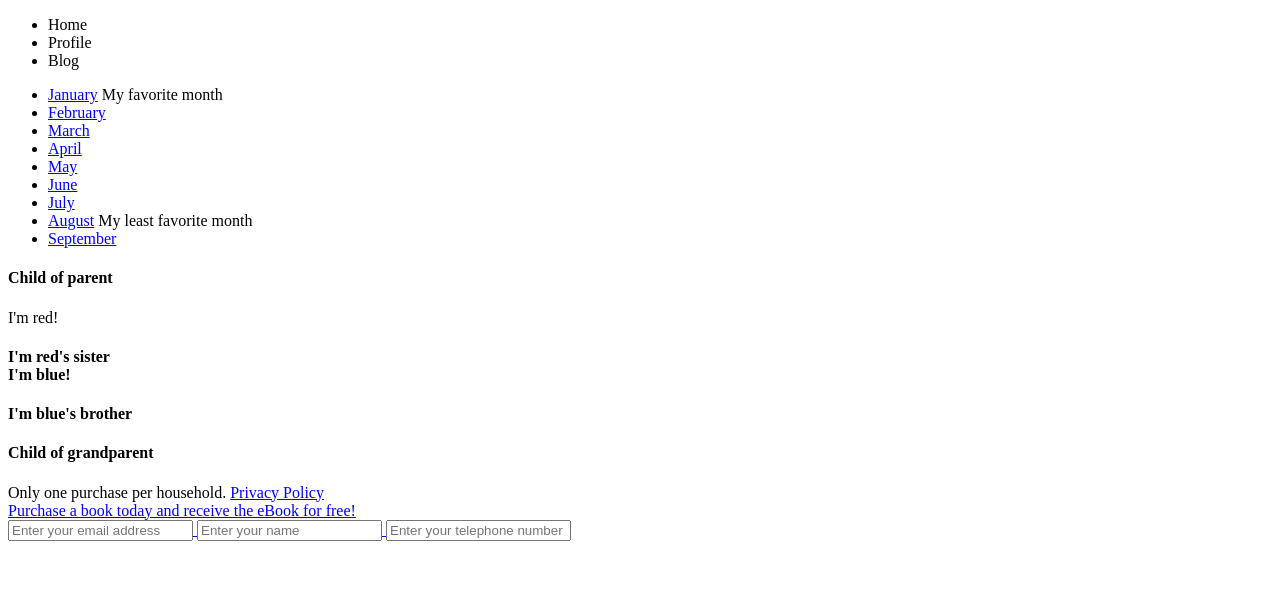
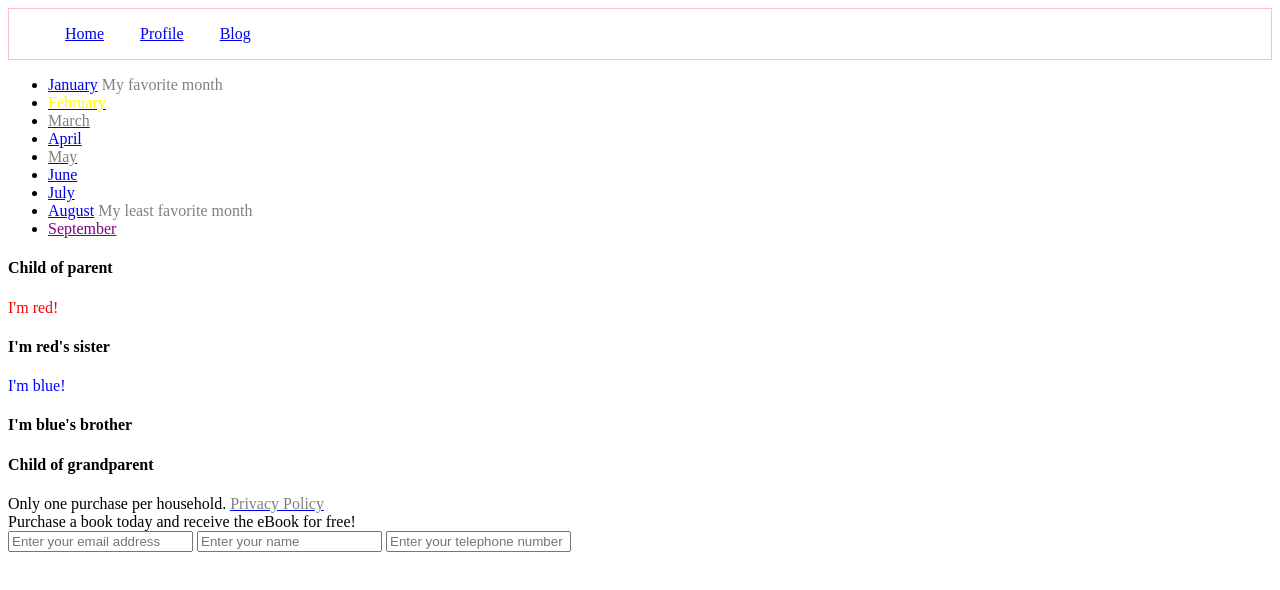
Before and after one commit to joshualloyd/css-selectors, a plain HTML site: page index.html in a window 1280 px wide. Drawn offline with Linux system fonts and the light colour scheme.

Commit message:
exercise progress

```diff
--- a/index.html
+++ b/index.html
@@ -6,12 +6,16 @@
 </head>
 <body>
 	<header>
+		<nav>
 		  <ul>
-	    <li>Home</li>
-	    <li>Profile</li>
-	    <li>Blog</li>
+		    <li><a href="#">Home</a></li>
+		    <li><a href="#">Profile</a></li>
+		    <li><a href="#">Blog</a></li>
 		  </ul>
+	  </nav>
 	</header>
+
+	<article>
 
 		<section>
 		  <div class="month-list">
@@ -62,15 +66,18 @@
 		    <div class="parent">
 		      <h4>Child of parent</h4>
 		      <div>
-	        <div>I'm red!</div>
-	        <h4>I'm red's sister
-	        <div>I'm blue!</div>
+		      	<!---->
+		        <div class="color-red" style="color:red;">I'm red!</div><!--also styling I'm red! the inline way-->
+		        <h4>I'm red's sister</h4>
+		        <div class="color-blue" style="color:blue;">I'm blue!</div><!--also styling I'm blue! the inline way-->
 		        <h4>I'm blue's brother</h4>
 		      </div>
 		    </div>
 		    <h4>Child of grandparent</h4>
 		  </div>
 		</section>
+
+	</article>
 
 	<footer class="padded">
 
@@ -82,6 +89,7 @@
 	          Privacy Policy
 	        </span>
 	      </span>
+	    </a>
 	  </div>
 
 	  <div class="promo">
--- a/selectors.css
+++ b/selectors.css
@@ -0,0 +1,37 @@
+header {
+	border: 1px solid pink;
+}
+
+header li {
+	display: inline-block;
+	list-style-image: none;
+	padding: 0 1em;
+}
+
+.disabled {
+	color: grey;
+}
+
+a.disabled {
+	color: purple;
+}
+
+.active {
+	color: yellow;
+}
+
+/* styling without adding a class */
+div.parent div div:nth-child(1),
+/* styling with an added class */
+.red-text
+{
+	color: red;
+}
+
+/* styling without adding a class */
+div.parent div div:nth-child(3),
+/* styling with an added class */
+.blue-text
+{
+	color: blue;
+}
```
Lines whose indentation alone changed are shown as unchanged.
